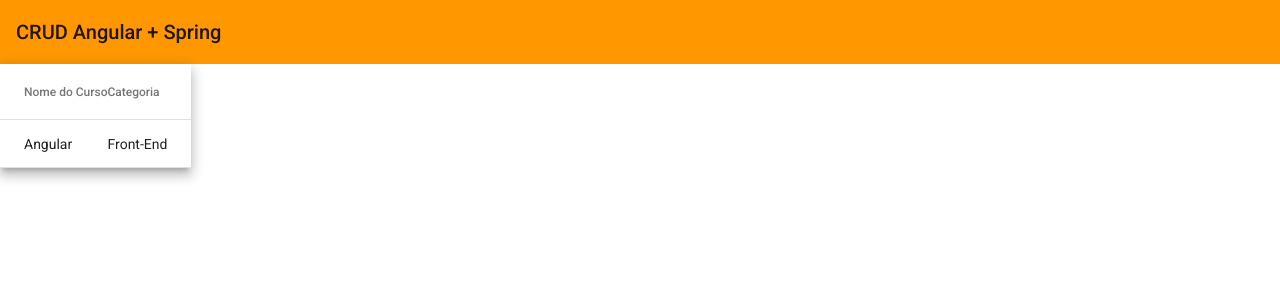
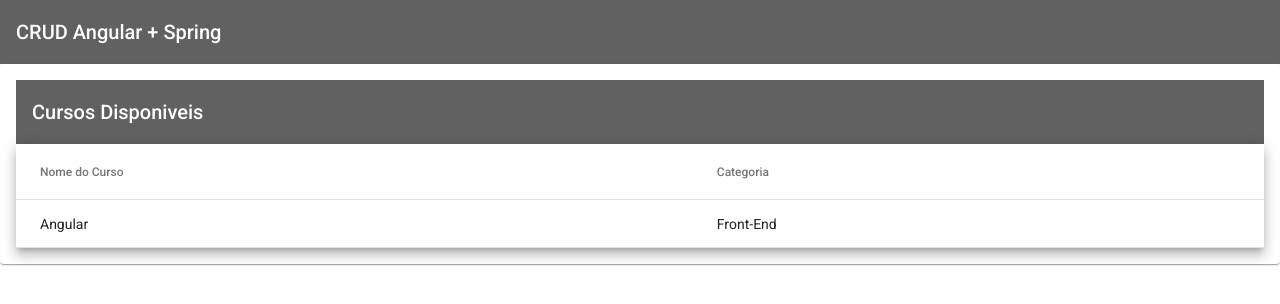
Before and after one commit to Carlos-Diego-Freitas/curso-angular-loiane, an Angular app in the folder crud-angular-spring/crud-angular/: page /courses in a window 1280 px wide. Shown: the top 304 px of the page. Built offline with nearby package versions, Linux system fonts and the light colour scheme.

Commit message:
css do material table

```diff
--- a/crud-angular-spring/crud-angular/src/app/courses/courses.module.ts
+++ b/crud-angular-spring/crud-angular/src/app/courses/courses.module.ts
@@ -1,7 +1,7 @@
 import { CommonModule } from '@angular/common';
 import { NgModule } from '@angular/core';
-import { MatTableModule } from '@angular/material/table';
 
+import { AppMaterialModule } from './../shared/app-material/app-material.module';
 import { CoursesRoutingModule } from './courses-routing.module';
 import { CoursesComponent } from './courses/courses.component';
 
@@ -14,7 +14,7 @@
   imports: [
     CommonModule,
     CoursesRoutingModule,
-    MatTableModule
+   AppMaterialModule
   ]
 })
 export class CoursesModule { }
--- a/crud-angular-spring/crud-angular/src/app/courses/courses/courses.component.html
+++ b/crud-angular-spring/crud-angular/src/app/courses/courses/courses.component.html
@@ -1,3 +1,9 @@
+<mat-card>
+
+  <mat-toolbar color="primary">
+    <span>Cursos Disponiveis</span>
+  </mat-toolbar>
+
 <table mat-table [dataSource]="courses" class="mat-elevation-z8">
 
   <!--- Note that these columns can be defined in any order.
@@ -18,3 +24,4 @@
   <tr mat-header-row *matHeaderRowDef="displayedColumns"></tr>
   <tr mat-row *matRowDef="let row; columns: displayedColumns;"></tr>
 </table>
+</mat-card>
--- a/crud-angular-spring/crud-angular/src/app/courses/courses/courses.component.scss
+++ b/crud-angular-spring/crud-angular/src/app/courses/courses/courses.component.scss
@@ -0,0 +1,3 @@
+table {
+  width: 100%;
+}
--- a/crud-angular-spring/crud-angular/src/app/courses/courses/courses.component.ts
+++ b/crud-angular-spring/crud-angular/src/app/courses/courses/courses.component.ts
@@ -1,4 +1,5 @@
 import { Component, OnInit } from '@angular/core';
+
 import { Course } from '../model/course';
 
 @Component({
--- a/crud-angular-spring/crud-angular/src/styles.scss
+++ b/crud-angular-spring/crud-angular/src/styles.scss
@@ -3,8 +3,8 @@
 @import '@angular/material/theming';
 @include mat-core();
 
-$custom-app-primary: mat-palette($mat-orange);
-$custom-app-secondary: mat-palette($mat-yellow, A200);
+$custom-app-primary: mat-palette($mat-gray, 700);
+$custom-app-secondary: mat-palette($mat-yellow, A400);
 $custom-app-warn: mat-palette($mat-red);
 
 $custom-theme: mat-light-theme($custom-app-primary, $custom-app-secondary, $custom-app-warn);
```
Also changed, not shown: crud-angular-spring/crud-angular/src/app/shared/app-material/app-material.module.ts (added, +16 -0 lines).
